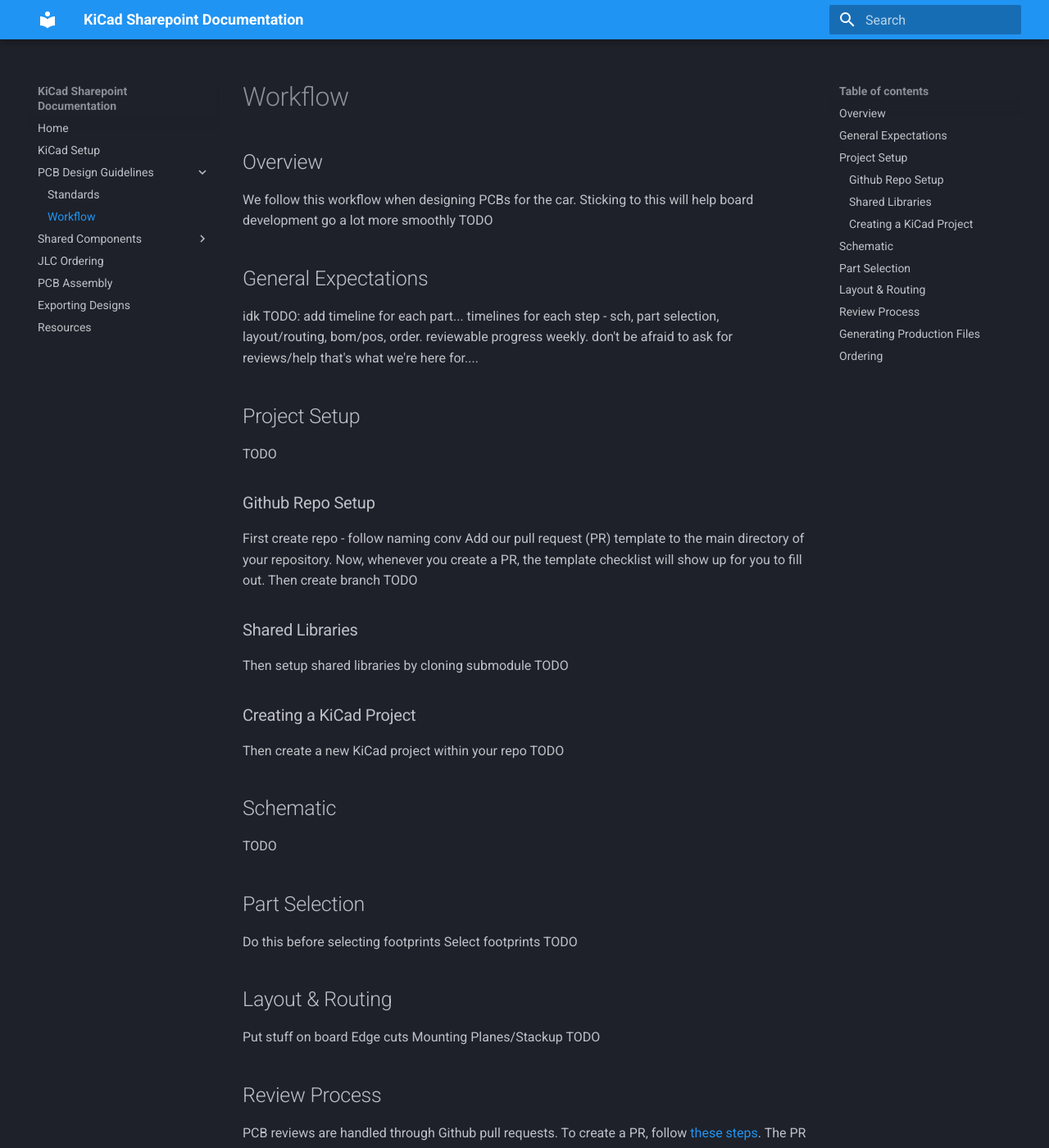
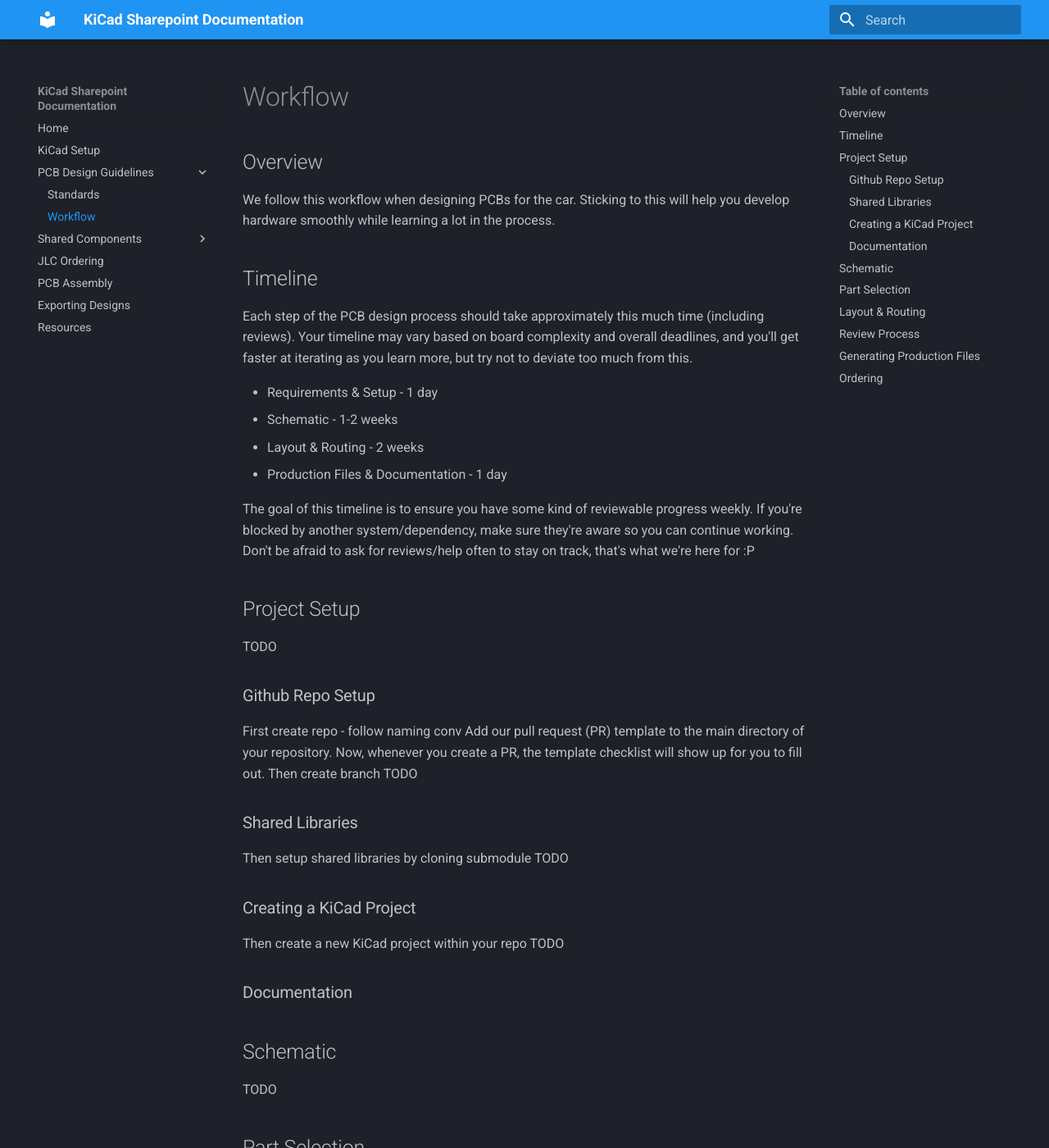
Before and after one commit to lhr-solar/KiCAD-Sharepoint, an MkDocs documentation site: the page built from docs/Workflow.md, in a window 1280 px wide and 1400 px high. Shown: the whole window at 82% size. Built offline with MkDocs 1.6.1 and Material for MkDocs 9.7.7, drawn with Linux system fonts in a browser that asks for light colours; some of the changed text lies outside the part shown.

Commit message:
timeline

```diff
--- a/docs/Workflow.md
+++ b/docs/Workflow.md
@@ -1,10 +1,14 @@
 ## Overview
-We follow this workflow when designing PCBs for the car. Sticking to this will help board development go a lot more smoothly
-TODO
-## General Expectations
-idk
-TODO: add timeline for each part...
-timelines for each step - sch, part selection, layout/routing, bom/pos, order. reviewable progress weekly. don't be afraid to ask for reviews/help that's what we're here for....
+We follow this workflow when designing PCBs for the car. Sticking to this will help you develop hardware smoothly while learning a lot in the process.
+## Timeline
+Each step of the PCB design process should take approximately this much time (including reviews). Your timeline may vary based on board complexity and overall deadlines, and you'll get faster at iterating as you learn more, but try not to deviate too much from this.
+
+- Requirements & Setup - 1 day
+- Schematic - 1-2 weeks
+- Layout & Routing - 2 weeks
+- Production Files & Documentation - 1 day
+
+The goal of this timeline is to ensure you have some kind of reviewable progress weekly. If you're blocked by another system/dependency, make sure they're aware so you can continue working. Don't be afraid to ask for reviews/help often to stay on track, that's what we're here for :P
 ## Project Setup
 TODO
 ### Github Repo Setup
@@ -18,6 +22,8 @@
 ### Creating a KiCad Project
 Then create a new KiCad project within your repo
 TODO
+### Documentation
+
 ## Schematic
 TODO
 ## Part Selection
@@ -39,4 +45,4 @@
 ## Generating Production Files
 To generate production files for JLC (Gerbers, BOM, and CPL), use the JLCPCB Tools plugin as described [here](../KiCad-Setup/#kicad-jlcpcb-tools).
 ## Ordering
-Follow the [ordering instructions](../Ordering) to order your PCB prototype using JLCPCB.
+Follow the [ordering instructions](../Ordering) to order your PCB prototype using JLCPCB. Usually we order in a couple of batches per revision cycle, so reach out to your lead to confirm your order timeline (you may need to speed up development to hit these dates).
```
